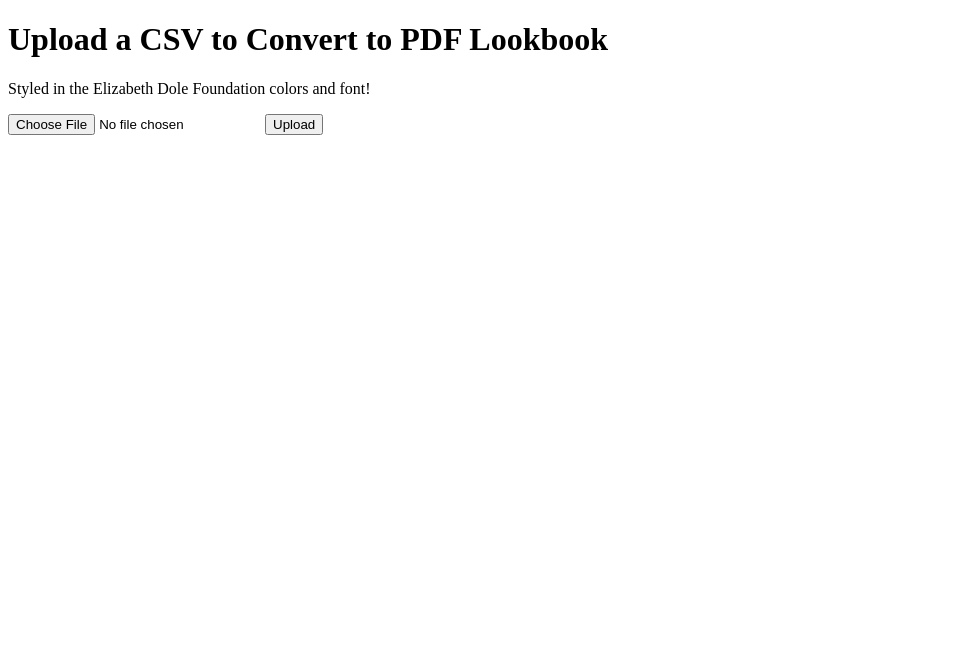
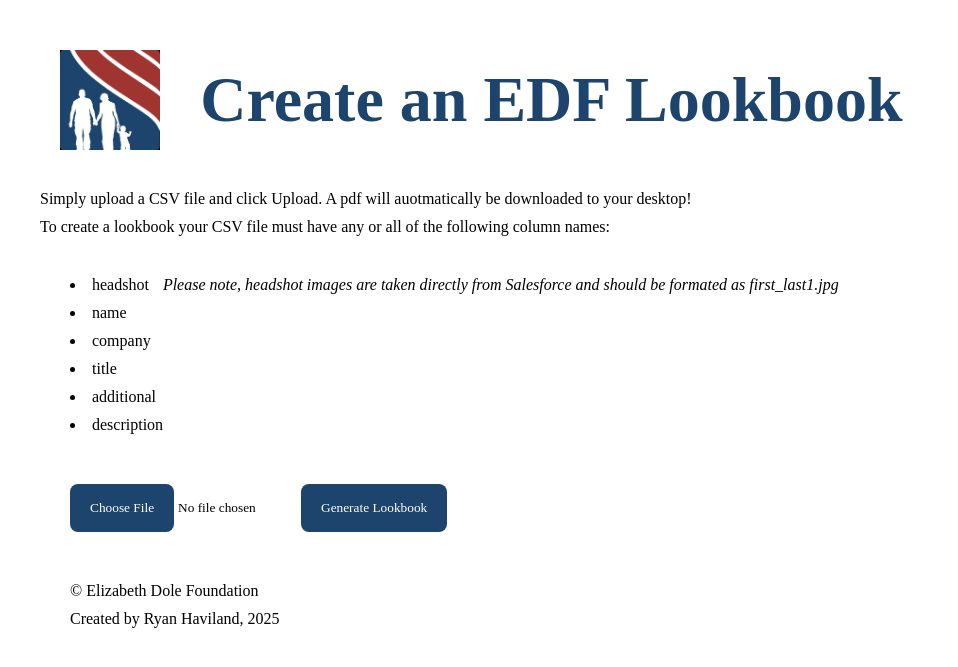
Before and after one commit to CodeCraftrRyan/edf-lookbook, a Flask app: page / in a window 1280 px wide. Shown: the top 667 px of the page, without its empty margins (0-958 px from the left). Run offline with Flask 3, Linux system fonts and the light colour scheme; the visitor is signed in with stand-in values (Sample User, id 1).

Commit message:
static/logo/EDFlogo_Square.jpg

```diff
--- a/static/style/style.css
+++ b/static/style/style.css
@@ -1,3 +1,70 @@
-img[src*='EDFlogo_Square'] {
-    height: 50px;
-  }
+* {
+    margin: 10px;
+    font-family: 'Times New Roman'
+}
+
+.header {
+    font-size: 16px;
+    color: #1D446C;
+    font-size: 2em;
+    padding-top: 50px;
+    padding-bottom: 25px;
+    width: 100%;
+    display: flex;
+    align-items: center;
+    gap: 20px;
+    padding: 20px;
+}
+
+.header img {
+    object-fit: contain;
+    height: 100px;
+}
+
+.container {
+    width: 100%;
+    font-size: 16px;
+}
+
+.bulletpoint {
+    font-size: 16px;
+    padding: 20px;
+}
+
+button {
+    background-color:#1D446C;
+    color: #fff;
+    transition: all 0.25s;
+    background-position-x: 0%;
+    border: 0;
+    border-radius: 8px;
+    padding: 1rem 1.25rem;
+
+}
+
+button:hover {
+    background-position-x: 100%;
+    transform: scale(1.1);
+}
+
+input::file-selector-button {
+    background-color: #1D446C;
+    font-family: 'times new roman';
+    color: #fff;
+    transition: all 0.25s;
+    background-position-x: 0%;
+    border: 0;
+    border-radius: 8px;
+    padding: 1rem 1.25rem;
+    margin-left: 20px;
+
+}
+
+input::file-selector-button:hover {
+    background-position-x: 100%;
+    transform: scale(1.1);
+}
+
+.footer {
+    padding: 20px;
+}
--- a/templates/upload.html
+++ b/templates/upload.html
@@ -1,21 +1,38 @@
 <!DOCTYPE html>
 <html>
 
-<link href="style.css" rel="stylesheet">
-
-
 <head>
-    <title>Upload CSV</title>
+    <title>EDF Lookbook Creater</title>
+    <link href='static/style/style.css' rel='stylesheet'>
 </head>
 <body>
     <div class="header">
+        <img src='/static/logo/EDFlogo_Square.jpg' alt="EDF Logo">
+        <h1>Create an EDF Lookbook</h1>
+    </div>
         <div class="container">
-            <h1>Upload a CSV to Convert to PDF Lookbook</h1>
-            <p>Styled in the Elizabeth Dole Foundation colors and font!</p>
+            <p>Simply upload a CSV file and click Upload. A pdf will auotmatically be downloaded to your desktop!</p>
+            <p>To create a lookbook your CSV file must have any or all of the following column names:</p>
+            <div class="bulletpoint" id="bulletpoint">
+                <li>headshot <i>Please note, headshot images are taken directly from Salesforce and should be formated as first_last1.jpg</i></li>
+                <li>name</li>
+                <li>company</li>
+                <li>title</li>
+                <li>additional</li>
+                <li>description</li>
+            </div>
+        </div>
+        <div class="buttons" id="buttons">
             <form method="POST" enctype="multipart/form-data">
             <input type="file" name="file" required>
-             <button type="submit">Upload</button>
+            <button type="submit" name="submit">Generate Lookbook</button>
             </form>
+        </div>
+    </div>
+    <div class="footer">
+        <div class="container">
+            <p>&copy; Elizabeth Dole Foundation</p>
+            <p>Created by Ryan Haviland, 2025</p>
         </div>
     </div>
 </body>
```
Also changed, not shown: static/logo/EDFlogo_Square.jpg (added).
